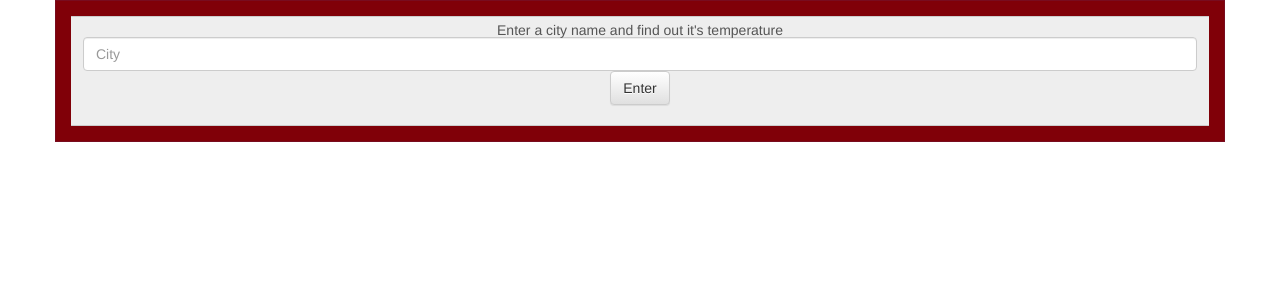
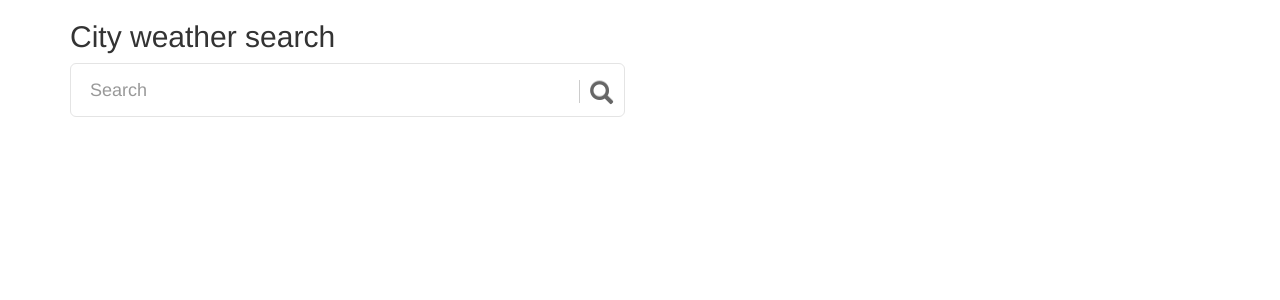
Before and after one commit to maromoz/weather_web_server, a Django app: page /get_city_temp/ in a window 1280 px wide. Shown: the top 300 px of the page. Run offline with Django 3.2, Linux system fonts and the light colour scheme; parts of the project's set-up code (start-up, migrations or seed data) failed here and were passed over; some libraries are stand-ins or nearby versions.

Commit message:
New widget to get_city_temp functions

```diff
--- a/cities/static/css/get_city_temp.css
+++ b/cities/static/css/get_city_temp.css
@@ -1,23 +1,31 @@
-h4 {
-  margin-top: 25px;
-}
-.row {
-  margin-bottom: 20px;
-}
-.row .row {
-  margin-top: 10px;
-  margin-bottom: 0;
-}
-[class*="container"] {
-  padding-top: 15px;
-  padding-bottom: 15px;
-  background-color: #3c1aee;
-  background-color: rgb(128, 0, 8);
-  border: 1px solid #c2c52e;
-  border: 1px solid rgba(86,61,124,.2);
+#custom-search-input{
+    padding: 3px;
+    border: solid 1px #E4E4E4;
+    border-radius: 6px;
+    background-color: #fff;
 }
 
-hr {
-  margin-top: 40px;
-  margin-bottom: 40px;
+#custom-search-input input{
+    border: 0;
+    box-shadow: none;
 }
+
+#custom-search-input button{
+    margin: 2px 0 0 0;
+    background: none;
+    box-shadow: none;
+    border: 0;
+    color: #666666;
+    padding: 0 8px 0 10px;
+    border-left: solid 1px #ccc;
+}
+
+#custom-search-input button:hover{
+    border: 0;
+    box-shadow: none;
+    border-left: solid 1px #ccc;
+}
+
+#custom-search-input .glyphicon-search{
+    font-size: 23px;
+}
--- a/cities/templates/get_city_temp.html
+++ b/cities/templates/get_city_temp.html
@@ -13,13 +13,23 @@
         <link rel="stylesheet" href="{% static 'css/get_city_temp.css' %}">
     </head>
     <body>
-        <div class="container">
-            <span class="input-group-addon" id="basic-addon1">Enter a city name and find out it's temperature
+    <div class="container">
+	<div class="row">
+        <div class="col-md-6">
+    		<h2>City weather search</h2>
             <form action="." method="get">
-                <input type="text" name="name" class="form-control" placeholder="City" aria-describedby="basic-addon1">
-                <input type="submit" value="Enter" class="btn btn-default"/>
-            </form>
-            </span>
+            <div id="custom-search-input">
+                <div class="input-group col-md-12">
+                    <input type="text" class="form-control input-lg" placeholder="Search"  type="submit" name="name"/>
+                    <span class="input-group-btn">
+                        <button class="btn btn-info btn-lg">
+                            <i class="glyphicon glyphicon-search"></i>
+                        </button>
+                    </span>
+                </div>
+            </div>
         </div>
+	</div>
+</div>
     </body>
 </html>
--- a/cities/views.py
+++ b/cities/views.py
@@ -57,7 +57,6 @@ def get_city_temp(request):
             image = "../static/images/sun-159392_640.png"
 
 
-   # temp_response = "The temperature in %s is %s%s" % (name, city_temperature, celsius_str)
     template = loader.get_template('city_weather.html')
     context = Context({
         'city': city_list,
```
